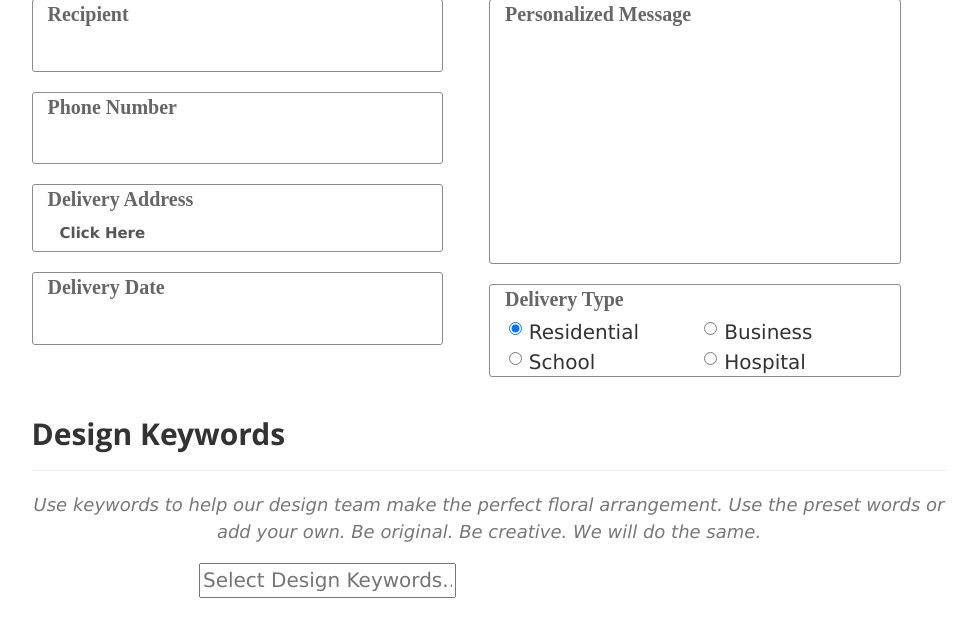
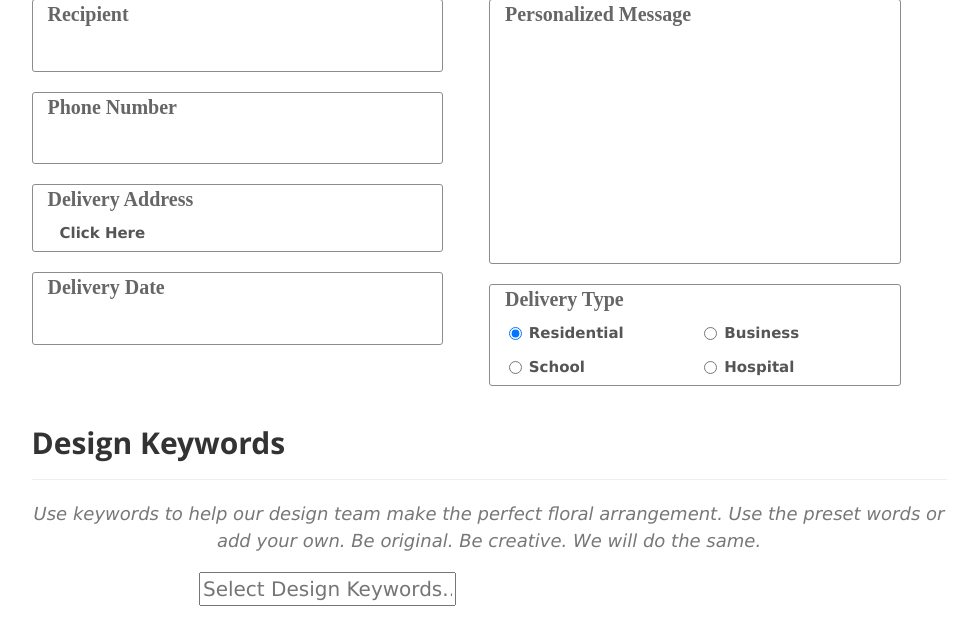
Before and after one commit to jakesmorrison/country_floral, a Django app: page /order/ in a window 1280 px wide. Shown: the part 686-1304 px from the top of the page, without its empty margins (151-1128 px from the left). Run offline with Django 3.2, Linux system fonts and the light colour scheme; some libraries are stand-ins or nearby versions.

Commit message:
changing font

```diff
--- a/country_floral_app/templates/country_floral_app/order.html
+++ b/country_floral_app/templates/country_floral_app/order.html
@@ -142,18 +142,18 @@
                             <label class="mylabel">Delivery Type</label>
                             <div class="row" style="margin-left: 1%;">
                                 <div class="col-lg-6">
-                                    <label class="radio-inline"><input type="radio" name="optradio" checked="" value="Residential">Residential</label>
+                                    <label class="radio-inline form-control"><input  type="radio" name="optradio" checked="" value="Residential">Residential</label>
                                 </div>
                                 <div class="col-lg-6">
-                                    <label class="radio-inline"><input type="radio" name="optradio" value="Business">Business</label>
+                                    <label class="radio-inline form-control"><input type="radio" name="optradio" value="Business">Business</label>
                                 </div>
                             </div>
                             <div class="row" style="margin-left: 1%;">
                                 <div class="col-lg-6">
-                                    <label class="radio-inline"><input type="radio" name="optradio" value="School">School</label>
+                                    <label class="radio-inline form-control"><input type="radio" name="optradio" value="School">School</label>
                                 </div>
                                 <div class="col-lg-6">
-                                    <label class="radio-inline"><input type="radio" name="optradio" value="Hospital">Hospital</label>
+                                    <label class="radio-inline form-control"><input type="radio" name="optradio" value="Hospital">Hospital</label>
                                 </div>
                             </div>
                         </div>
```
